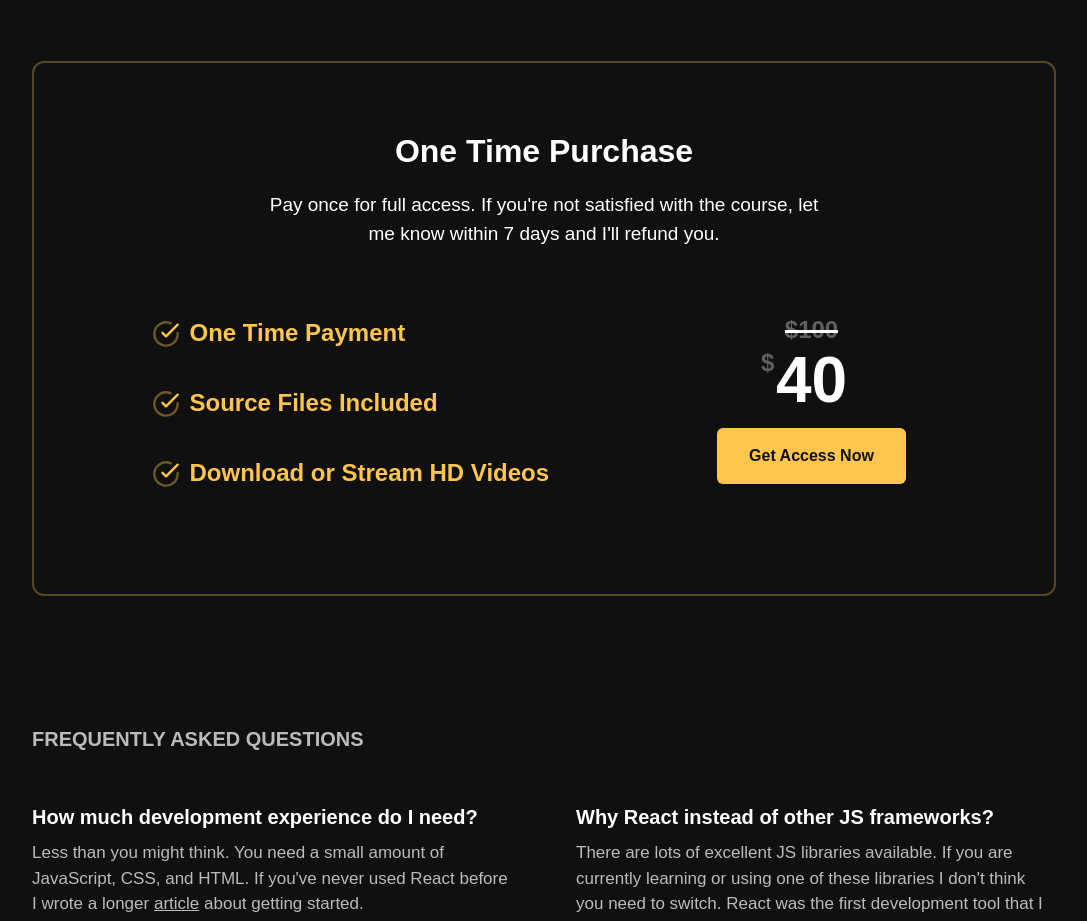
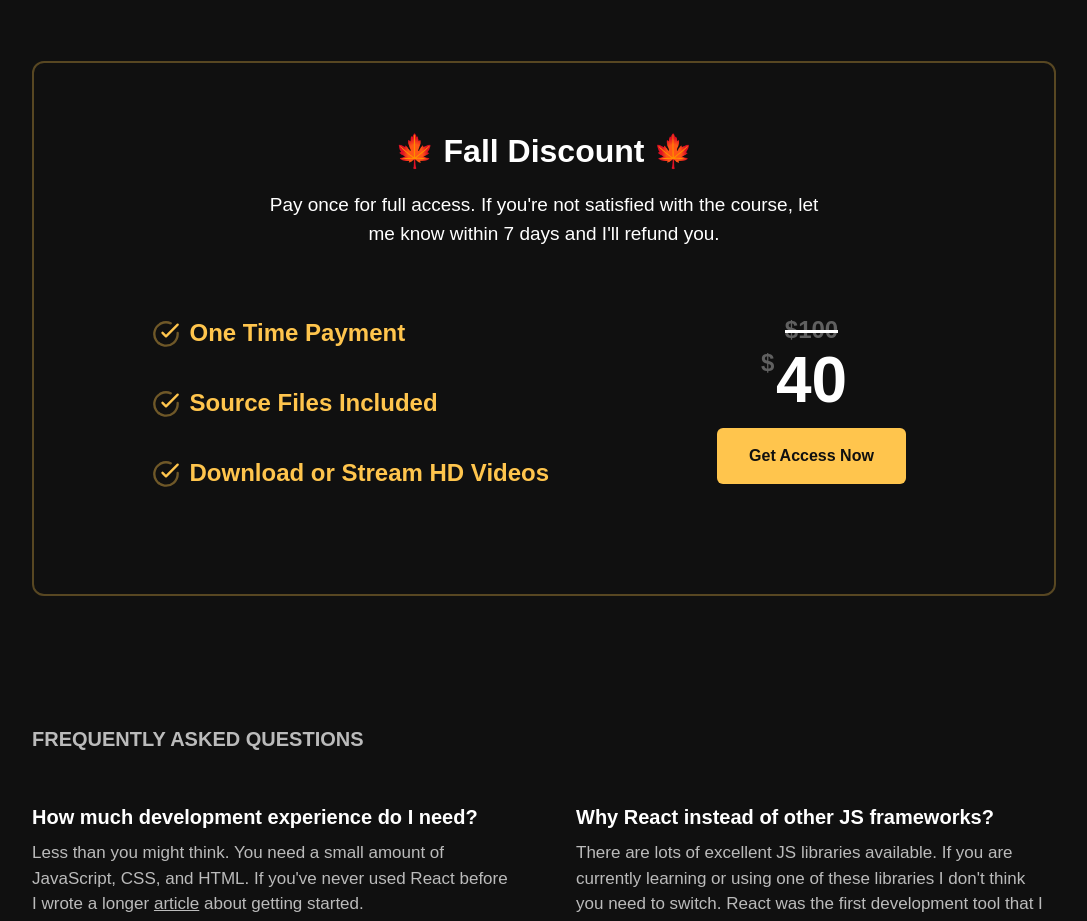
Before and after one commit to philipcdavis/reactfordesign.github.io, a Next.js app: page / in a window 1280 px wide. Shown: the part 2680-3601 px from the top of the page, without its empty margins (96-1183 px from the left). Built offline with nearby package versions, Linux system fonts and the light colour scheme; a web font is replaced by a local one.

Commit message:
Added discount verbiage

```diff
--- a/components/PurchaseCard.js
+++ b/components/PurchaseCard.js
@@ -50,7 +50,7 @@ const PurchaseCard = function (props) {
     <Card px={[3, 4, "100px"]} py={[4, 5]}>
       <Box width={[1]} css={{ maxWidth: "580px" }} mb={[3, 5]} mx="auto">
         <Heading color="white" textAlign="center" mb={2} fontSize={[4, 5]}>
-          One Time Purchase
+          🍁 Fall Discount 🍁
         </Heading>
         <Text
           color="white"
```
